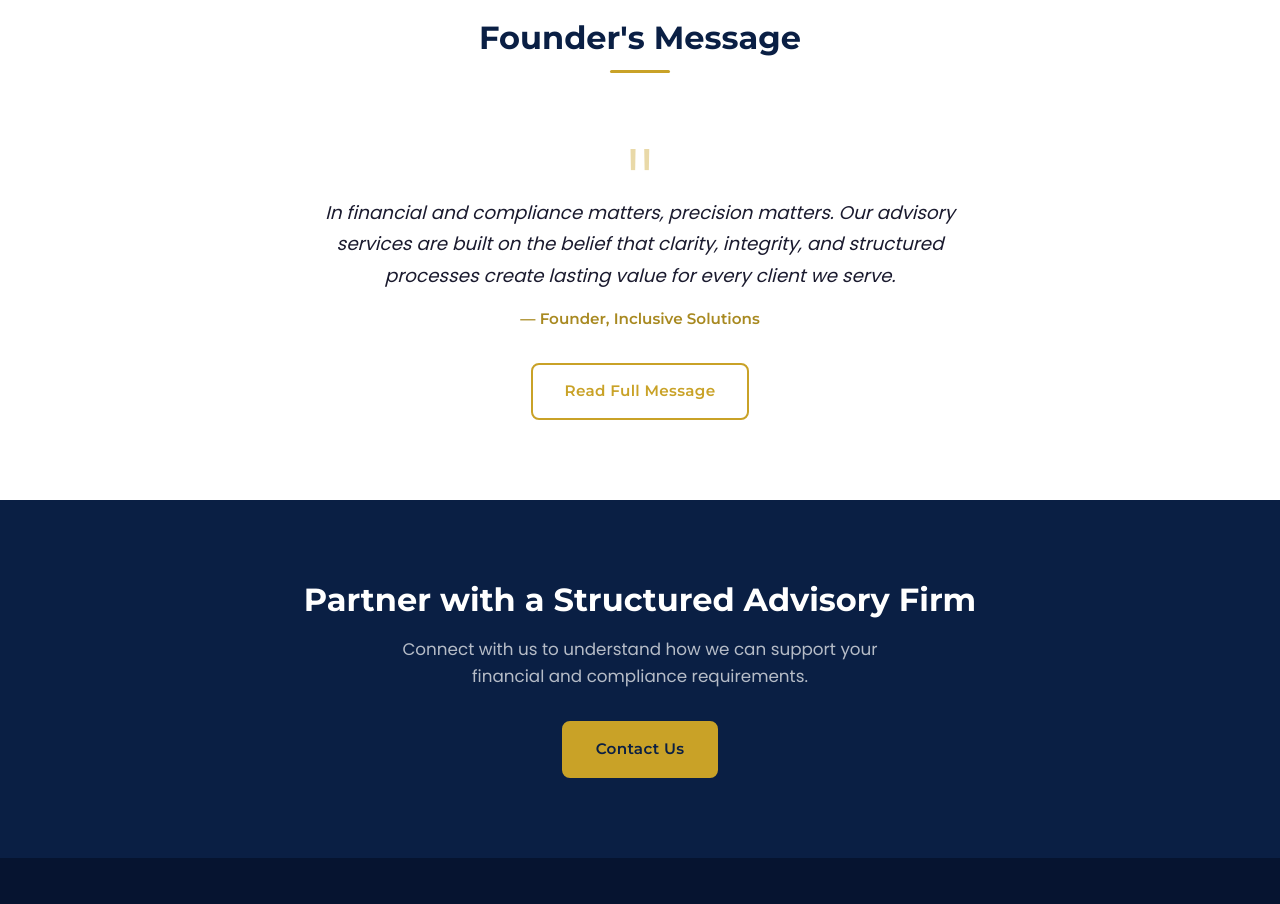
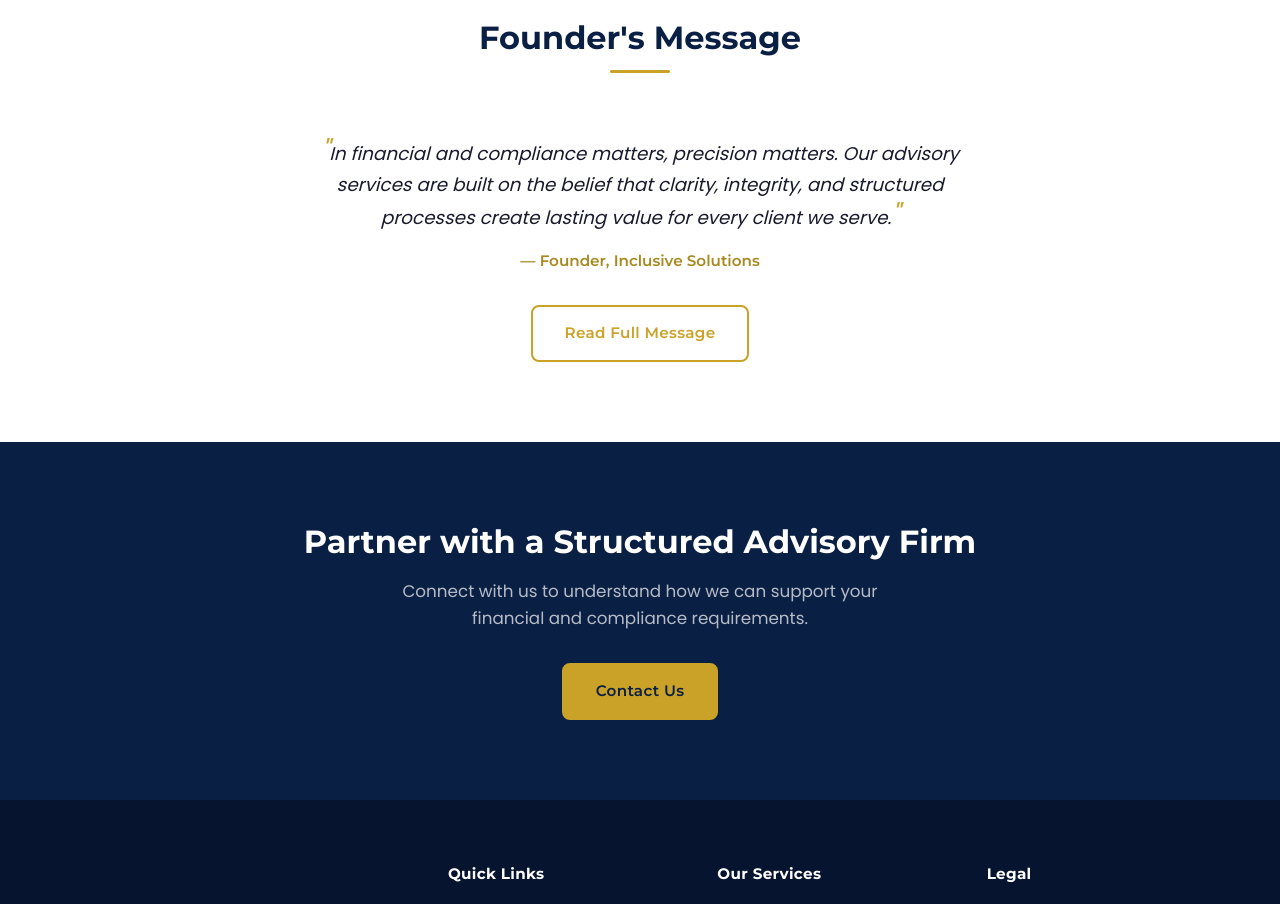
Before and after one commit to milesmoralespro/inclusive-solutions, a React (Vite) app: page / in a window 1280 px wide. Shown: the part 3060-3964 px from the top of the page. Built offline with nearby package versions, Linux system fonts and the light colour scheme.

Commit message:
updated quotes -> founder's message

```diff
--- a/src/pages/FounderMessage.tsx
+++ b/src/pages/FounderMessage.tsx
@@ -15,11 +15,10 @@ const FounderMessage: React.FC = () => {
 
             <SectionWrapper bg="white">
                 <div className="founder">
-                    <div className="founder__quote-mark">"</div>
                     <blockquote className="founder__blockquote">
-                        In financial and compliance matters, precision matters. Advisory services must be
+                        <span style={{ fontSize: '1.5em', color: 'var(--gold)', lineHeight: 1 }}>"</span>In financial and compliance matters, precision matters. Advisory services must be
                         guided by integrity, transparency, and a deep commitment to structured processes
-                        that create lasting value.
+                        that create lasting value.<span style={{ fontSize: '1.5em', color: 'var(--gold)', lineHeight: 1 }}>"</span>
                     </blockquote>
 
                     <div className="founder__body">
--- a/src/pages/Home.tsx
+++ b/src/pages/Home.tsx
@@ -154,11 +154,10 @@ const Home: React.FC = () => {
                 </div>
                 <div className="founder-preview">
                     <div className="founder-preview__quote">
-                        <span className="founder-preview__mark">"</span>
                         <blockquote>
-                            In financial and compliance matters, precision matters. Our advisory services
+                            <span style={{ fontSize: '1.5em', color: 'var(--gold)', lineHeight: 1 }}>"</span>In financial and compliance matters, precision matters. Our advisory services
                             are built on the belief that clarity, integrity, and structured processes
-                            create lasting value for every client we serve.
+                            create lasting value for every client we serve.<span style={{ fontSize: '1.5em', color: 'var(--gold)', lineHeight: 1 }}>"</span>
                         </blockquote>
                     </div>
                     <p className="founder-preview__attr">— Founder, Inclusive Solutions</p>
```
